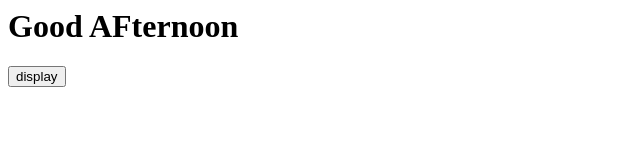
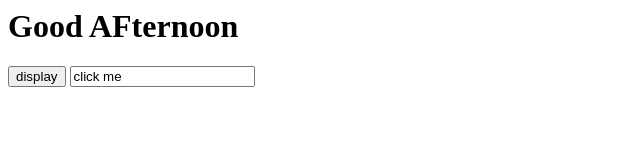
Before and after one commit to Divya-1709/devops, a plain HTML site: page index.html in a window 1280 px wide. Shown: the whole page, without its empty margins (0-640 px from the left). Drawn offline with Linux system fonts and the light colour scheme.

Commit message:
Update index.html

```diff
--- a/index.html
+++ b/index.html
@@ -5,7 +5,8 @@
 <head>
     <h1>Good AFternoon</h1>
    <form>
-    <input type="button" value = "display" onlick="first.js">
+    <input type="button" value = "display" onlick="first.js" >
+    <input type="buton" value = "click me">
    </form>
    <script src = first.js> </script>
 </head>
```
